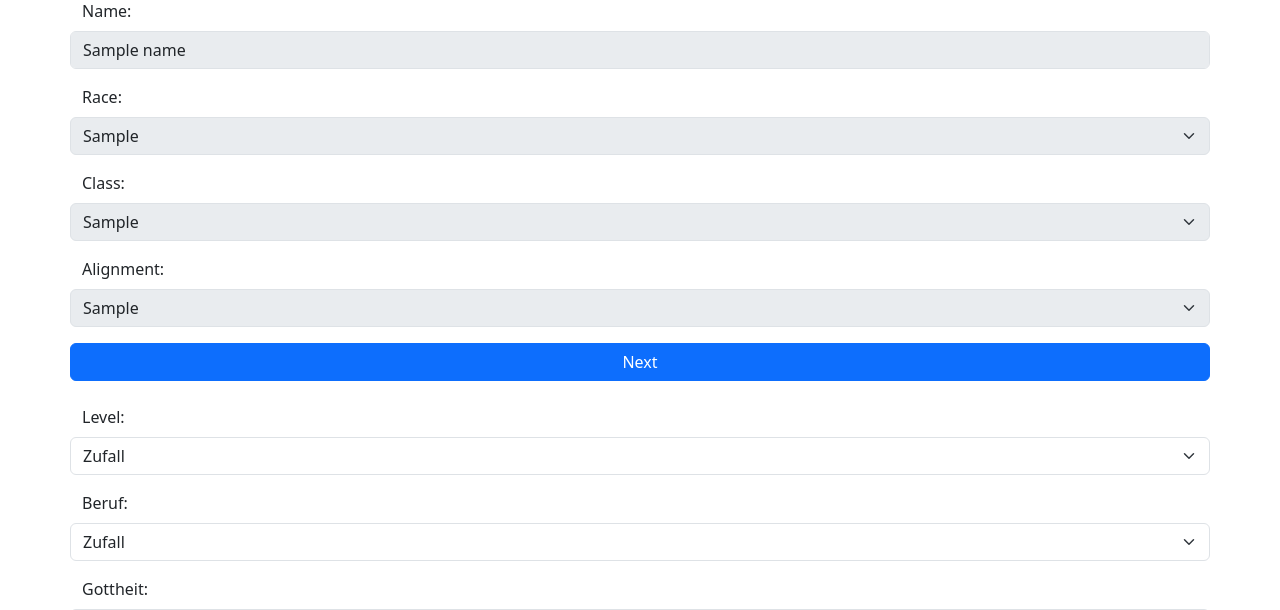
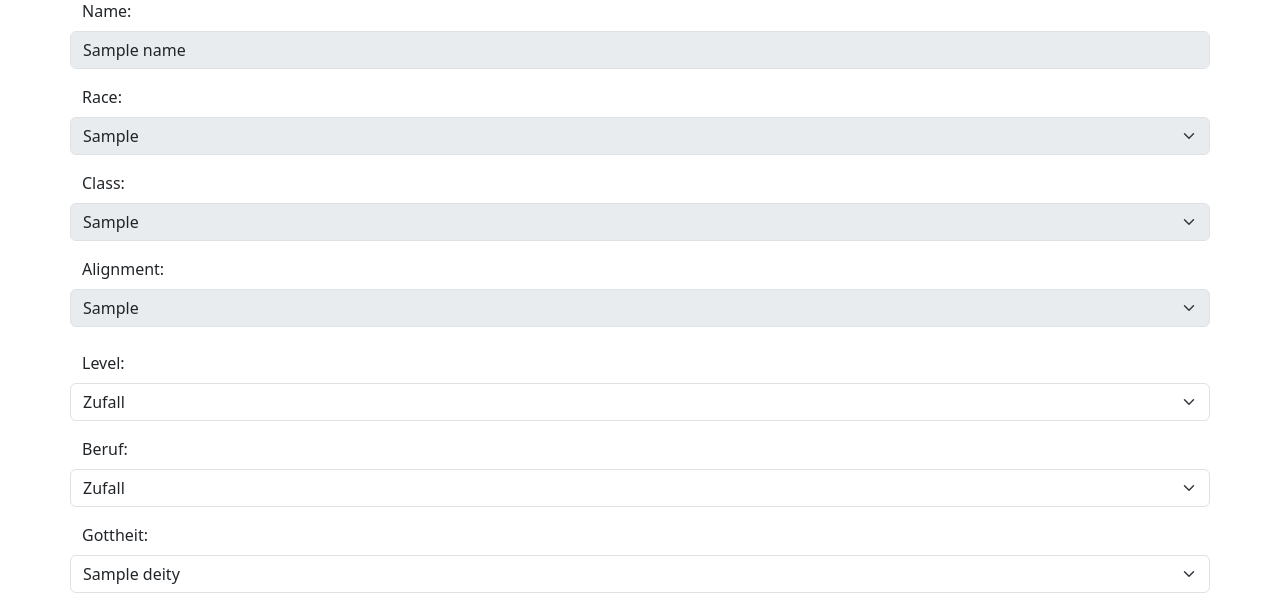
Before and after one commit to realLucas01/DnD-NPCGen, a Spring app: template src/main/resources/templates/edit.html in a window 1280 px wide. Shown: the part 81-691 px from the top of the page. Run offline with Thymeleaf, Linux system fonts and the light colour scheme; the template is opened without the code that fills it: most values are stand-ins (such as "Sample title", 1, 10 or a date in 2020); data that the repository does not hold is empty; some libraries are stand-ins or nearby versions.

Commit message:
"Next" Button entfernt #92
Der Button "Next" wird nach der erstmaligen Bearbeitung nicht mehr angezeigt, und kann so nicht mehr gedrückt werden und einen Fehler auslösen.

```diff
--- a/src/main/resources/templates/edit.html
+++ b/src/main/resources/templates/edit.html
@@ -68,7 +68,7 @@
 
 
 
-            <div class="row mb-3 text-center">
+            <div class="row mb-3 text-center" th:if="${!switch}">
                 <button type="submit" class="btn btn-primary w-100">Next</button>
             </div>
         </form>
```
